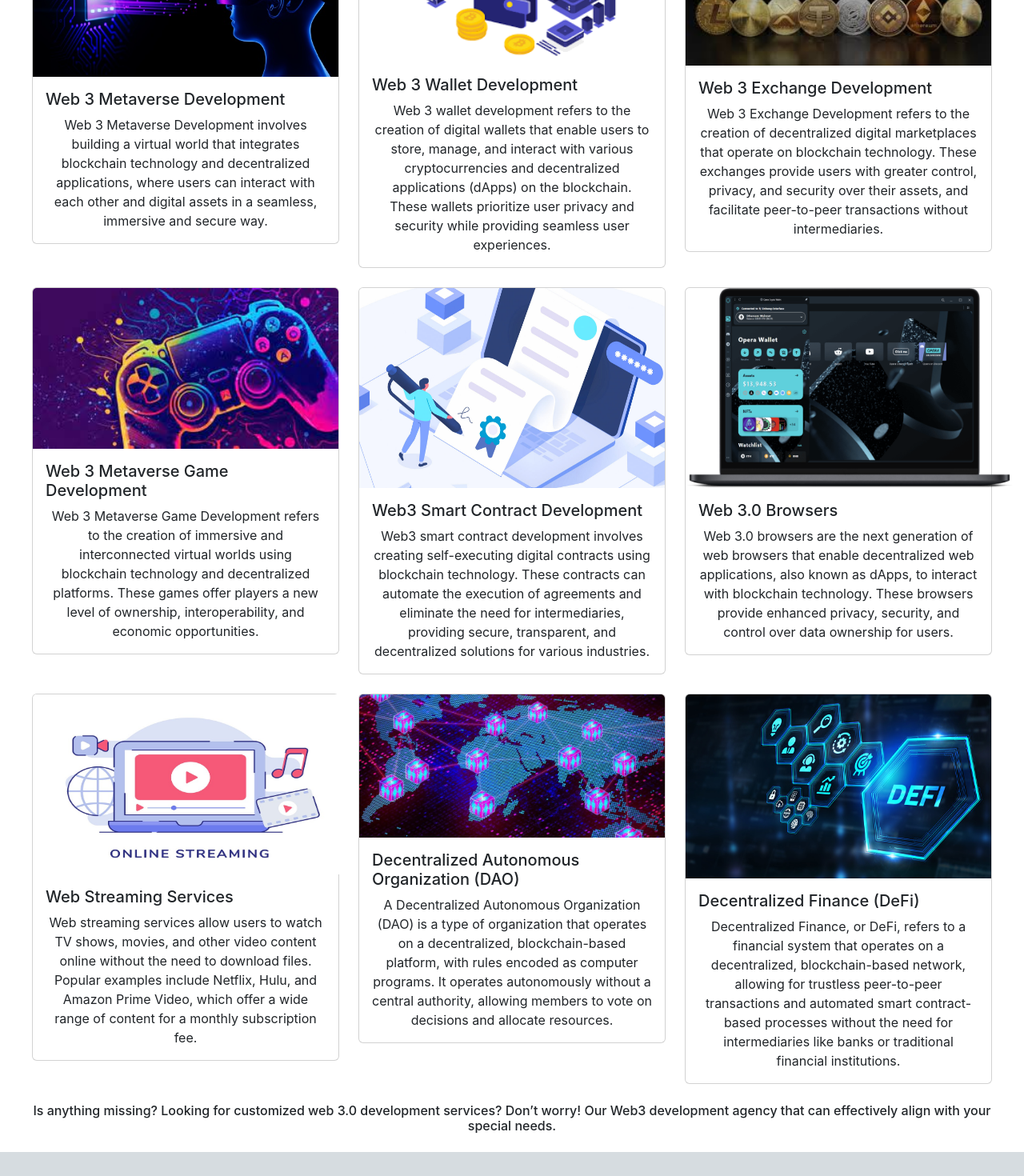
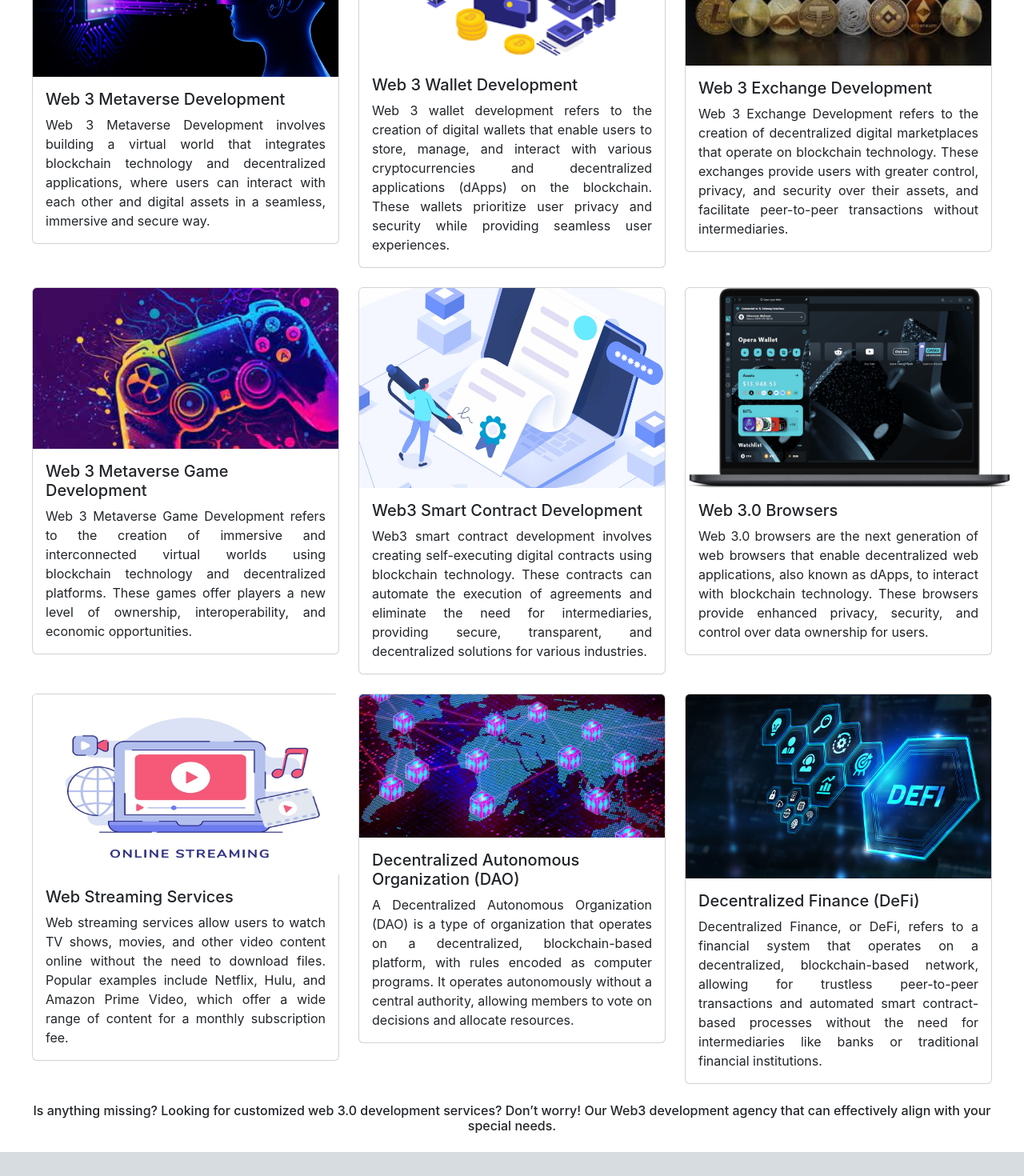
Before and after one commit to placeparks/Blockwise-tech, a React (Create React App) app: page /Web3 in a window 1280 px wide. Shown: the part 3060-4530 px from the top of the page at 80% size. Built offline with nearby package versions, Linux system fonts and the light colour scheme.

Commit message:
Update Company.js

```diff
--- a/src/components/Web3.0/Company.js
+++ b/src/components/Web3.0/Company.js
@@ -12,7 +12,7 @@ export default function Company(){
       <img src="/Web3.0/metaverse.jpg" className="card-img-top" alt="..."/>
       <div className="card-body">
         <h5 className="card-title">Web 3 Metaverse Development</h5>
-        <p className="card-text">Web 3 Metaverse Development involves building a virtual world that integrates blockchain technology and decentralized applications, where users can interact with each other and digital assets in a seamless, immersive and secure way.</p>
+        <p className="card-text" style={{textAlign:"justify"}}>Web 3 Metaverse Development involves building a virtual world that integrates blockchain technology and decentralized applications, where users can interact with each other and digital assets in a seamless, immersive and secure way.</p>
       </div>
     </div>
   </div>
@@ -21,7 +21,7 @@ export default function Company(){
       <img src="/Web3.0/wallet.png" className="card-img-top" alt="..."/>
       <div className="card-body">
         <h5 className="card-title">Web 3 Wallet Development</h5>
-        <p className="card-text">Web 3 wallet development refers to the creation of digital wallets that enable users to store, manage, and interact with various cryptocurrencies and decentralized applications (dApps) on the blockchain. These wallets prioritize user privacy and security while providing seamless user experiences.</p>
+        <p className="card-text" style={{textAlign:"justify"}}>Web 3 wallet development refers to the creation of digital wallets that enable users to store, manage, and interact with various cryptocurrencies and decentralized applications (dApps) on the blockchain. These wallets prioritize user privacy and security while providing seamless user experiences.</p>
       </div>
     </div>
   </div>
@@ -30,7 +30,7 @@ export default function Company(){
       <img src="/Web3.0/exchange.jpg" className="card-img-top" alt="..."/>
       <div className="card-body">
         <h5 className="card-title">Web 3 Exchange Development</h5>
-        <p className="card-text">Web 3 Exchange Development refers to the creation of decentralized digital marketplaces that operate on blockchain technology. These exchanges provide users with greater control, privacy, and security over their assets, and facilitate peer-to-peer transactions without intermediaries.</p>
+        <p className="card-text" style={{textAlign:"justify"}}>Web 3 Exchange Development refers to the creation of decentralized digital marketplaces that operate on blockchain technology. These exchanges provide users with greater control, privacy, and security over their assets, and facilitate peer-to-peer transactions without intermediaries.</p>
       </div>
     </div>
   </div>
@@ -39,7 +39,7 @@ export default function Company(){
       <img src="/Web3.0/gaming.jpg" className="card-img-top" alt="..."/>
       <div className="card-body">
         <h5 className="card-title">Web 3 Metaverse Game Development</h5>
-        <p className="card-text">Web 3 Metaverse Game Development refers to the creation of immersive and interconnected virtual worlds using blockchain technology and decentralized platforms. These games offer players a new level of ownership, interoperability, and economic opportunities.</p>
+        <p className="card-text" style={{textAlign:"justify"}}> Web 3 Metaverse Game Development refers to the creation of immersive and interconnected virtual worlds using blockchain technology and decentralized platforms. These games offer players a new level of ownership, interoperability, and economic opportunities.</p>
       </div>
     </div>
   </div>
@@ -48,7 +48,7 @@ export default function Company(){
       <img src="/Web3.0/contract.jpeg" style={{height:"250px"}} className="card-img-top" alt="..."/>
       <div className="card-body">
         <h5 className="card-title">Web3 Smart Contract Development</h5>
-        <p className="card-text">Web3 smart contract development involves creating self-executing digital contracts using blockchain technology. These contracts can automate the execution of agreements and eliminate the need for intermediaries, providing secure, transparent, and decentralized solutions for various industries.</p>
+        <p className="card-text" style={{textAlign:"justify"}}>Web3 smart contract development involves creating self-executing digital contracts using blockchain technology. These contracts can automate the execution of agreements and eliminate the need for intermediaries, providing secure, transparent, and decentralized solutions for various industries.</p>
       </div>
     </div>
   </div>
@@ -57,7 +57,7 @@ export default function Company(){
       <img src="/Web3.0/browser.png" style={{height:"250px", width:"410px"}}  className="card-img-top" alt="..."/>
       <div className="card-body">
         <h5 className="card-title">Web 3.0 Browsers</h5>
-        <p className="card-text">Web 3.0 browsers are the next generation of web browsers that enable decentralized web applications, also known as dApps, to interact with blockchain technology. These browsers provide enhanced privacy, security, and control over data ownership for users.</p>
+        <p className="card-text" style={{textAlign:"justify"}}>Web 3.0 browsers are the next generation of web browsers that enable decentralized web applications, also known as dApps, to interact with blockchain technology. These browsers provide enhanced privacy, security, and control over data ownership for users.</p>
       </div>
     </div>
   </div>
@@ -66,7 +66,7 @@ export default function Company(){
       <img src="/Web3.0/streaming.jpg"style={{height:"225px", width:"390px"}} className="card-img-top" alt="..."/>
       <div className="card-body">
         <h5 className="card-title">Web Streaming Services</h5>
-        <p className="card-text">Web streaming services allow users to watch TV shows, movies, and other video content online without the need to download files. Popular examples include Netflix, Hulu, and Amazon Prime Video, which offer a wide range of content for a monthly subscription fee.</p>
+        <p className="card-text" style={{textAlign:"justify"}}>Web streaming services allow users to watch TV shows, movies, and other video content online without the need to download files. Popular examples include Netflix, Hulu, and Amazon Prime Video, which offer a wide range of content for a monthly subscription fee.</p>
       </div>
     </div>
   </div>
@@ -75,7 +75,7 @@ export default function Company(){
       <img src="/Web3.0/dao.jpg" className="card-img-top" alt="..."/>
       <div className="card-body">
         <h5 className="card-title">Decentralized Autonomous Organization (DAO)</h5>
-        <p className="card-text">A Decentralized Autonomous Organization (DAO) is a type of organization that operates on a decentralized, blockchain-based platform, with rules encoded as computer programs. It operates autonomously without a central authority, allowing members to vote on decisions and allocate resources.</p>
+        <p className="card-text" style={{textAlign:"justify"}}>A Decentralized Autonomous Organization (DAO) is a type of organization that operates on a decentralized, blockchain-based platform, with rules encoded as computer programs. It operates autonomously without a central authority, allowing members to vote on decisions and allocate resources.</p>
       </div>
     </div>
   </div>
@@ -84,7 +84,7 @@ export default function Company(){
       <img src="/Web3.0/defi.jpg" style={{height:"230px"}} className="card-img-top" alt="..."/>
       <div className="card-body">
         <h5 className="card-title">Decentralized Finance (DeFi)</h5>
-        <p className="card-text">Decentralized Finance, or DeFi, refers to a financial system that operates on a decentralized, blockchain-based network, allowing for trustless peer-to-peer transactions and automated smart contract-based processes without the need for intermediaries like banks or traditional financial institutions.</p>
+        <p className="card-text" style={{textAlign:"justify"}}>Decentralized Finance, or DeFi, refers to a financial system that operates on a decentralized, blockchain-based network, allowing for trustless peer-to-peer transactions and automated smart contract-based processes without the need for intermediaries like banks or traditional financial institutions.</p>
       </div>
     </div>
   </div>
```
